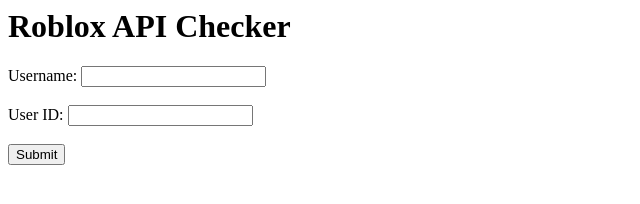
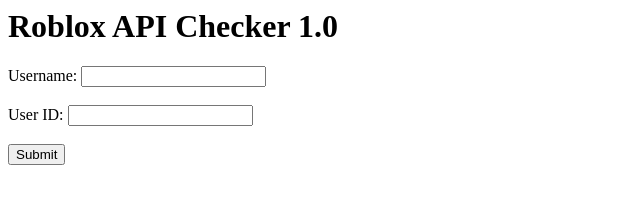
Before and after one commit to gitmeower/gitmeower, a plain HTML site: page index.html in a window 1280 px wide. Shown: the full height of the page, 0-640 px from the left. Drawn offline with Linux system fonts and the light colour scheme.

Commit message:
Update index.html

```diff
--- a/index.html
+++ b/index.html
@@ -1,4 +1,4 @@
-<h1>Roblox API Checker</h1>
+<h1>Roblox API Checker 1.0</h1>
 
 <form id="apiForm">
   <label for="username">Username:</label>
```
